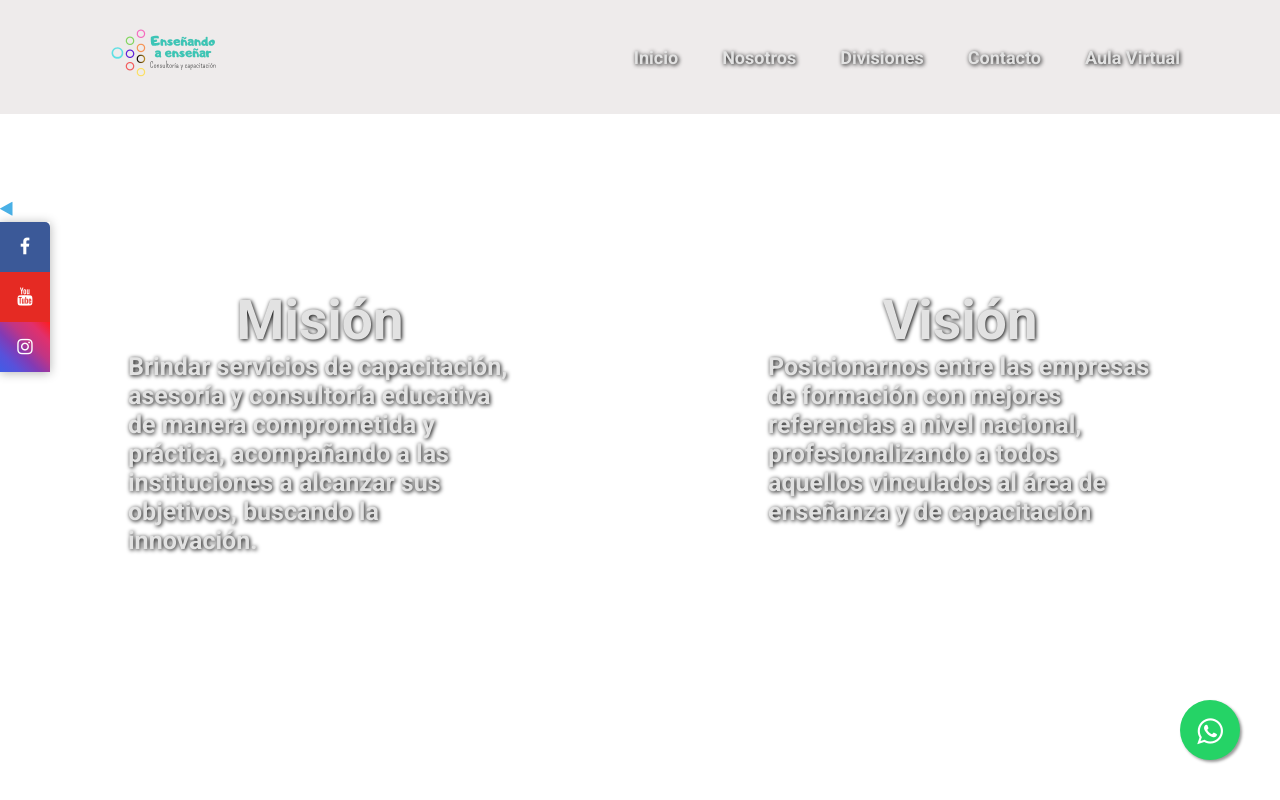
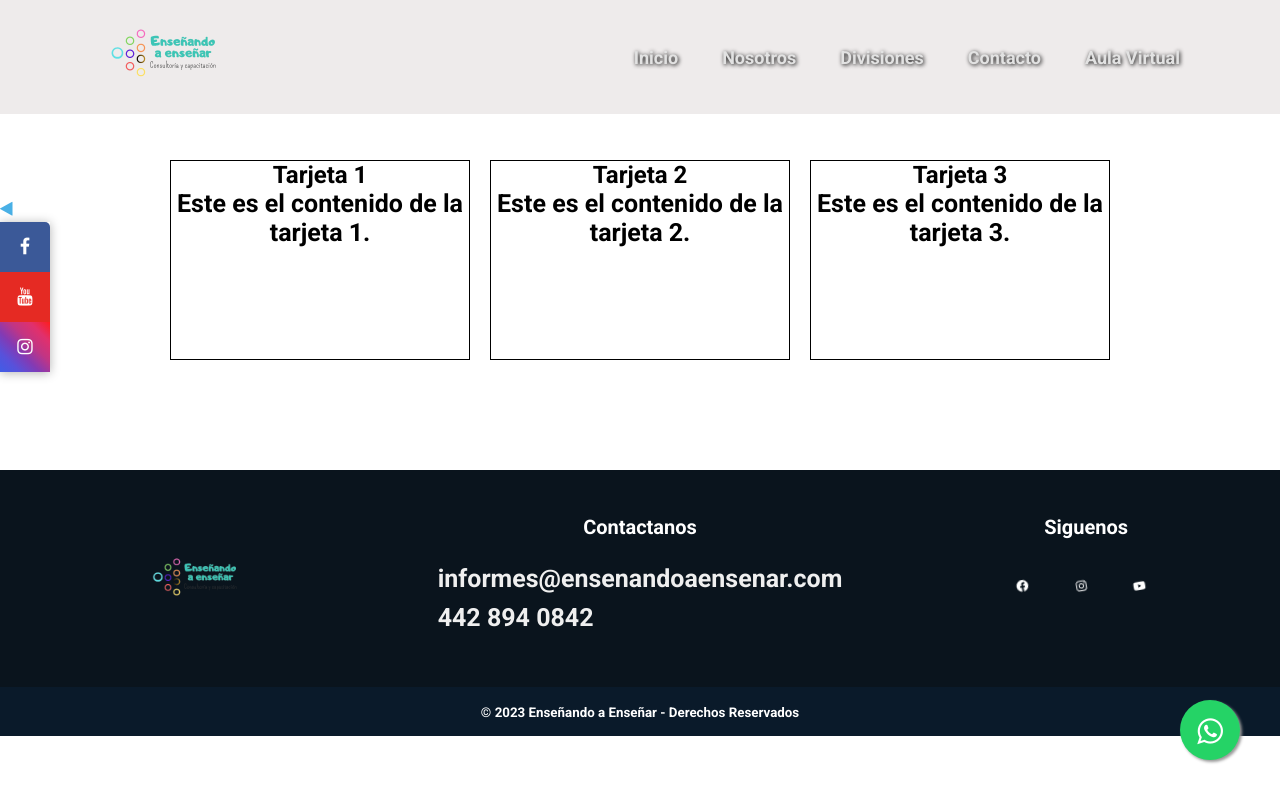
Before and after one commit to YoSoyGeorgi/transitionscroll, a PHP site: page /nosotros.php in a window 1280 px wide. Run offline with PHP 8.4, Linux system fonts and the light colour scheme; some libraries are stand-ins or nearby versions.

Commit message:
cards en nosotros

```diff
--- a/nosotros.php
+++ b/nosotros.php
@@ -5,7 +5,6 @@
     <meta charset="UTF-8">
     <meta name="viewport" content="width=device-width, initial-scale=1.0">
     <title>Nosotros</title>
-    <link href="https://unpkg.com/aos@2.3.1/dist/aos.css" rel="stylesheet">
     <link rel="stylesheet" href="styles/stylenos.css">
     <link rel="stylesheet" href="https://maxcdn.bootstrapcdn.com/font-awesome/4.5.0/css/font-awesome.min.css">
     <link href='https://unpkg.com/boxicons@2.1.4/css/boxicons.min.css' rel='stylesheet'>
@@ -67,37 +66,21 @@
 
 
     <div class="container">
-
-        <section class="myv">
-            <div data-aos="fade-right" data-aos-offset="300" data-aos-easing="ease-in-sine" class="mision">
-                <h1>Misión</h1>
-                <p>Brindar servicios de capacitación,
-                    asesoría y consultoría educativa de
-                    manera comprometida y práctica,
-                    acompañando a las instituciones a
-                    alcanzar sus objetivos, buscando la
-                    innovación.</p>
+        <div class="card">
+            <h2>Tarjeta 1</h2>
+            <p>Este es el contenido de la tarjeta 1.</p>
         </div>
 
-            <div data-aos="fade-left" data-aos-offset="300" data-aos-easing="ease-in-sine" class="vision">
-                <h1>Visión</h1>
-                <p>Posicionarnos entre las empresas de
-                    formación con mejores referencias a
-                    nivel nacional, profesionalizando a todos
-                    aquellos vinculados al área de
-                    enseñanza y de capacitación</p>
+        <div class="card">
+            <h2>Tarjeta 2</h2>
+            <p>Este es el contenido de la tarjeta 2.</p>
         </div>
 
-        </section>
-
-
-
-        <section class="historia">
-            <div class="hist">
-                <h2>historia</h2>
+        <div class="card">
+            <h2>Tarjeta 3</h2>
+            <p>Este es el contenido de la tarjeta 3.</p>
         </div>
-        </section>
-
+    </div>
 
 
     <footer class="pie-pag">
@@ -130,13 +113,7 @@
         </div>
 
     </footer>
-    </div>
 
 </body>
 
-<script src="https://unpkg.com/aos@2.3.1/dist/aos.js"></script>
-<script>
-    AOS.init();
-</script>
-
 </html>
--- a/styles/stylenos.css
+++ b/styles/stylenos.css
@@ -8,41 +8,28 @@
 }
 
 .container {
-    scroll-snap-type: y mandatory;
-    overflow-y: scroll;
-    height: 100vh;
-}
-
-
-section {
-    height: 100vh;
     display: flex;
     justify-content: center;
     align-items: center;
-    color: rgb(226, 226, 226);
-    text-shadow: 1px 1px 4px #000;
+    flex-wrap: wrap;
+    margin-top: 150px;
+    margin-bottom: 100px;
+  }
 
-}
+  .card {
+    width: 300px;
+    height: 200px;
+    border: 1px solid black;
+    margin: 10px;
+  }
 
+  .card h2 {
+    text-align: center;
+  }
 
-.mision {
-    height: 60%;
-    margin-top: 20%;
-    margin-left: 10%;
-    margin-right: 10%;
-    width: 40%;
-
-}
-
-.vision {
-    height: 60%;
-    margin-top: 20%;
-    margin-left: 10%;
-    margin-right: 10%;
-    width: 40%;
-}
-
-
+  .card p {
+    text-align: center;
+  }
 
 
 
```
Lines whose indentation alone changed are shown as unchanged.
